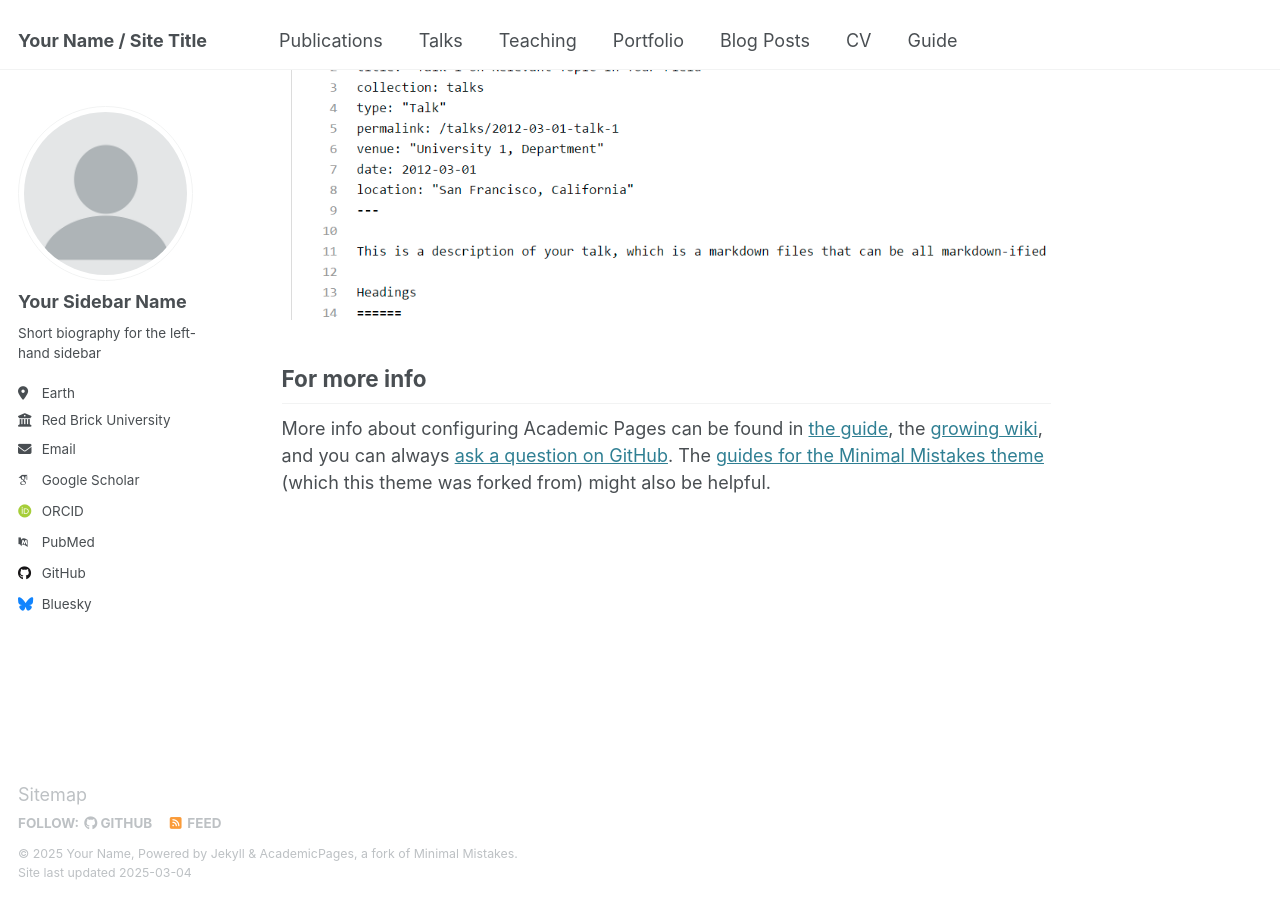
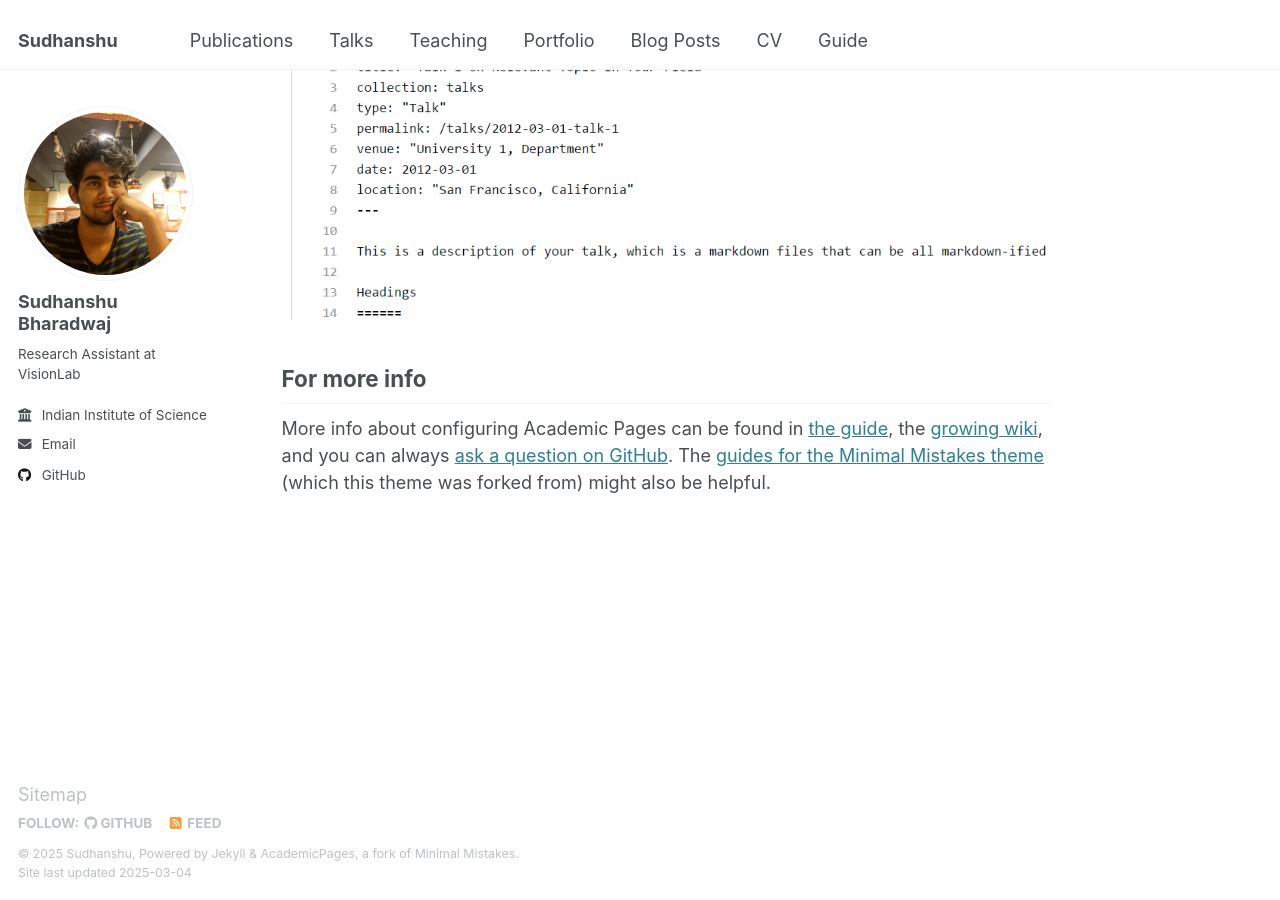
Before and after one commit to Sudhanshu-Sb2002/Sudhanshu-Sb2002.github.io, a Jekyll site: the page built from _pages/about.md, in a window 1280 px wide and 900 px high, scrolled down 2642 px. Built offline with Jekyll 4.4.1, drawn with Linux system fonts in a browser that asks for light colours; some web fonts are replaced.

Commit message:
changed name

```diff
--- a/Gemfile
+++ b/Gemfile
@@ -1,5 +1,5 @@
 source 'https://rubygems.org'
-
+gem 'ffi','= 1.16.3'
 group :jekyll_plugins do
   gem 'jekyll'
   gem 'jekyll-feed'
--- a/_config.yml
+++ b/_config.yml
@@ -9,35 +9,34 @@
 # Basic Site Settings
 locale                   : "en-US"
 site_theme               : "default"
-title                    : "Your Name / Site Title"
+title                    : "Sudhanshu"
 title_separator          : "-"
-name                     : &name "Your Name"
-description              : &description "personal description"
-url                      : https://academicpages.github.io # the base hostname & protocol for your site e.g. "https://[your GitHub username].github.io"
+name                     : &name "Sudhanshu"
+description              : &description "Hi, I'm an RA at Visionlab IISc."
+url                      :  https://sudhanshu-sb2002.github.io # the base hostname & protocol for your site e.g. "https://[your GitHub username].github.io"
 baseurl                  : "" # the subpath of your site, e.g. "/blog"
-repository               : "academicpages/academicpages.github.io"
+repository               : "Sudhanshu-Sb2002/Sudhanshu-Sb2002.github.io"
 
 # Site Author - The following control what appear as part of the author content on the side bar.
 #               If a field is blank the icon and link will not appear, otherwise it will be shown.
 #               Additional customization can be done by editing /_includes/author-profile.html
 author:
   # Biographic information
-  avatar           : "profile.png"
-  name             : "Your Sidebar Name"
+  avatar           : "profile.jpg"
+  name             : "Sudhanshu Bharadwaj"
   pronouns         : # example: "she/her"
-  bio              : "Short biography for the left-hand sidebar"
-  location         : "Earth"
-  employer         : "Red Brick University"
+  bio              : "Research Assistant at VisionLab"
+  employer         : "Indian Institute of Science"
   uri              : # URL
-  email            : "none@example.org"
+  email            : "sudhanshuavk@gmail.com"
 
   # Academic websites
   arxiv            : # URL - Update with the correct link to your profile
-  googlescholar    : "https://scholar.google.com/citations?user=PS_CX0AAAAAJ"
+  googlescholar    : #"https://scholar.google.com/citations?user=PS_CX0AAAAAJ"
   impactstory      : # URL
-  orcid            : "http://orcid.org/yourorcidurl"
+  orcid            : #"http://orcid.org/yourorcidurl"
   semantic         : # URL
-  pubmed           : "https://www.ncbi.nlm.nih.gov/pubmed/?term=john+snow"
+  pubmed           : #"https://www.ncbi.nlm.nih.gov/pubmed/?term=john+snow"
   researchgate     : # URL
   scopus           : # URL
 
@@ -45,12 +44,12 @@ author:
   bitbucket        : # Username - Update with your username on the site
   codepen          : # Username
   dribbble         : # Username
-  github           : "academicpages"
+  github           : "Sudhanshu-Sb2002" # Username
   kaggle           : # Username
   stackoverflow    : # User number or user number and name (i.e., use "1" or "1/jeff-atwood")
 
   # Social media
-  bluesky          : "bsky.app" # Replace this with you Bluesky username
+  bluesky          : #"bsky.app" # Replace this with you Bluesky username
   facebook         : # Username
   flickr           : # Username
   foursquare       : # Username
```
Also changed, not shown: images/profile.jpg (added), images/profile.png (deleted), 1 other file.
